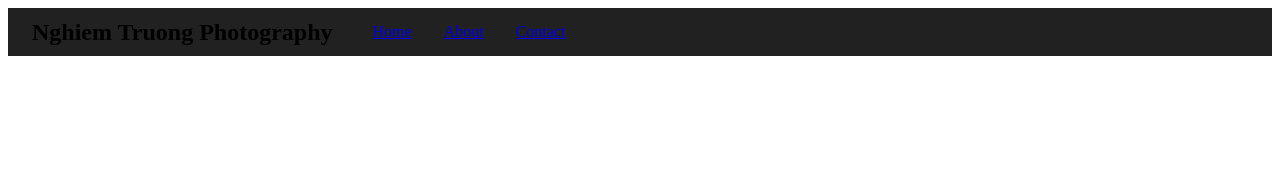
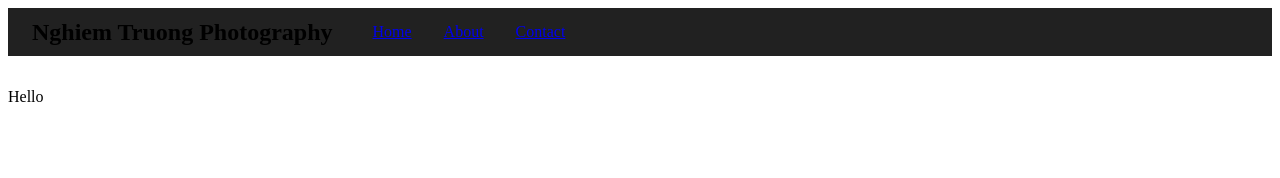
Before and after one commit to vinhnghiemcr/PhotographyWebsite, a React (Create React App) app in the folder client/: page /service/1 in a window 1280 px wide. Shown: the top 178 px of the page. Built offline with nearby package versions, Linux system fonts and the light colour scheme; no server answers.

Commit message:
navigate Service component to ServicePage

```diff
--- a/client/src/App.js
+++ b/client/src/App.js
@@ -4,6 +4,7 @@ import HomePage from './pages/HomePage'
 import AboutPage from './pages/AboutPage'
 import ContactPage from './pages/ContactPage'
 import LoginPage from './pages/LoginPage'
+import ServicePage from './pages/ServicePage'
 
 import Nav from './components/Nav'
 import { useState, useEffect } from 'react'
@@ -36,6 +37,7 @@ function App() {
           <Route path='about' element={<AboutPage />} />
           <Route path='contact' element={<ContactPage />} />
           <Route path='login' element={<LoginPage />} />
+          <Route path='service/:id' element={<ServicePage />} />
 
         </Routes>
       </main>
--- a/client/src/components/Picture.jsx
+++ b/client/src/components/Picture.jsx
@@ -1,4 +1,4 @@
-import { useState } from "react"
+
 
 
 const Picture = ({url, name, description, forSale, price}) => {
--- a/client/src/components/Service.jsx
+++ b/client/src/components/Service.jsx
@@ -1,4 +1,5 @@
 import { useEffect } from "react"
+import { Link } from "react-router-dom"
 import Picture from "./Picture"
 
 
@@ -12,8 +13,9 @@ const Service = ({id,name, description, packages, pictures}) => {
 
     return (
         <div className="Service" >
-            hello
-            <h3>{name}</h3>
+            <Link to={`/service/${id}`} >
+                <h3>{name}</h3>
+            </Link>
             <p>{description}</p>
 
             {pictures.map((picture) =>
--- a/client/src/pages/ServicePage.js
+++ b/client/src/pages/ServicePage.js
@@ -4,7 +4,7 @@ const ServicePage = () => {
 
     return (
         <div>
-
+            Hello
         </div>
     )
 }
```
